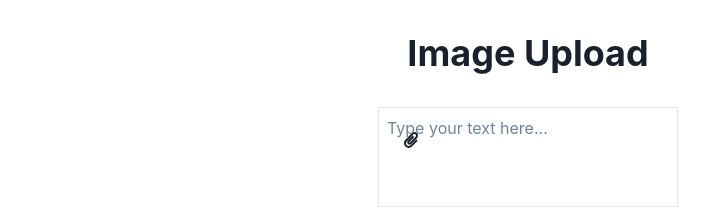
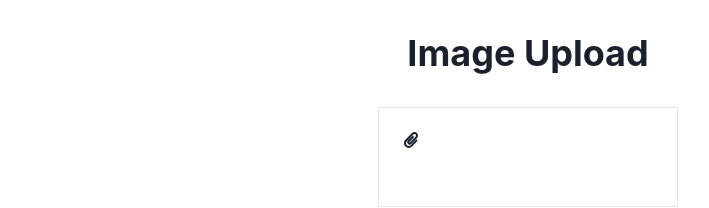
Before and after one commit to GPT-Engineer-App/image-upload-portal, a React (Vite) app: page / in a window 1280 px wide. Shown: the top 208 px of the page, without its empty margins (112-821 px from the left). Built offline with nearby package versions, Linux system fonts and the light colour scheme.

Commit message:
delete the "type your text here"

```diff
--- a/src/pages/Index.jsx
+++ b/src/pages/Index.jsx
@@ -43,7 +43,7 @@ const Index = () => {
             <input type="file" accept="image/*" multiple onChange={handleFileChange} ref={fileInputRef} hidden />
             <FaPaperclip color="gray.300" />
           </Box>
-          <Input value={inputText} onChange={(e) => setInputText(e.target.value)} variant="unstyled" placeholder="Type your text here..." />
+          <Input value={inputText} onChange={(e) => setInputText(e.target.value)} variant="unstyled" placeholder="" />
           <Box>
             {selectedFiles.map((file, index) => (
               <Image key={index} src={file} alt={`preview ${index}`} maxH="200px" w="auto" />
```
